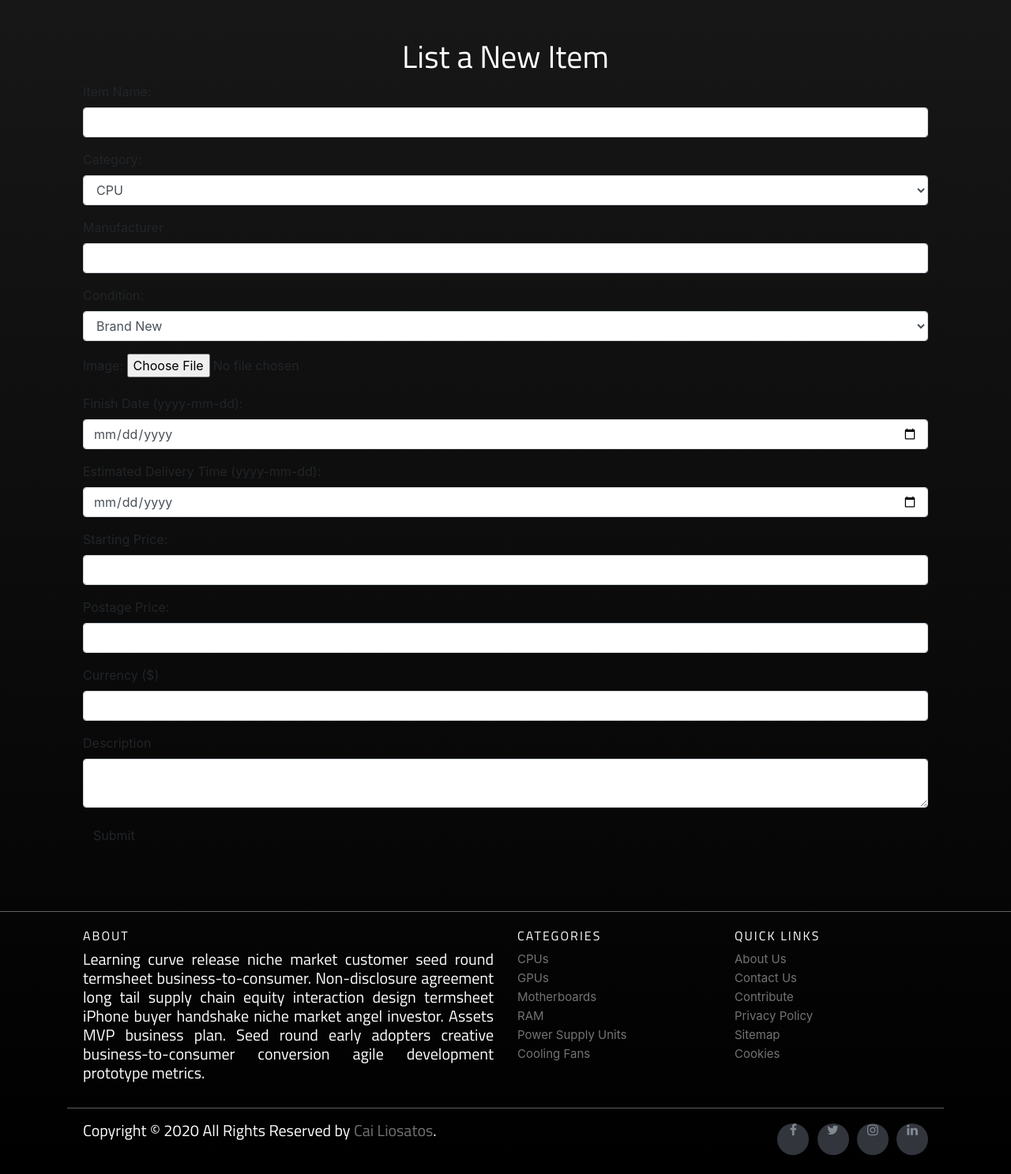
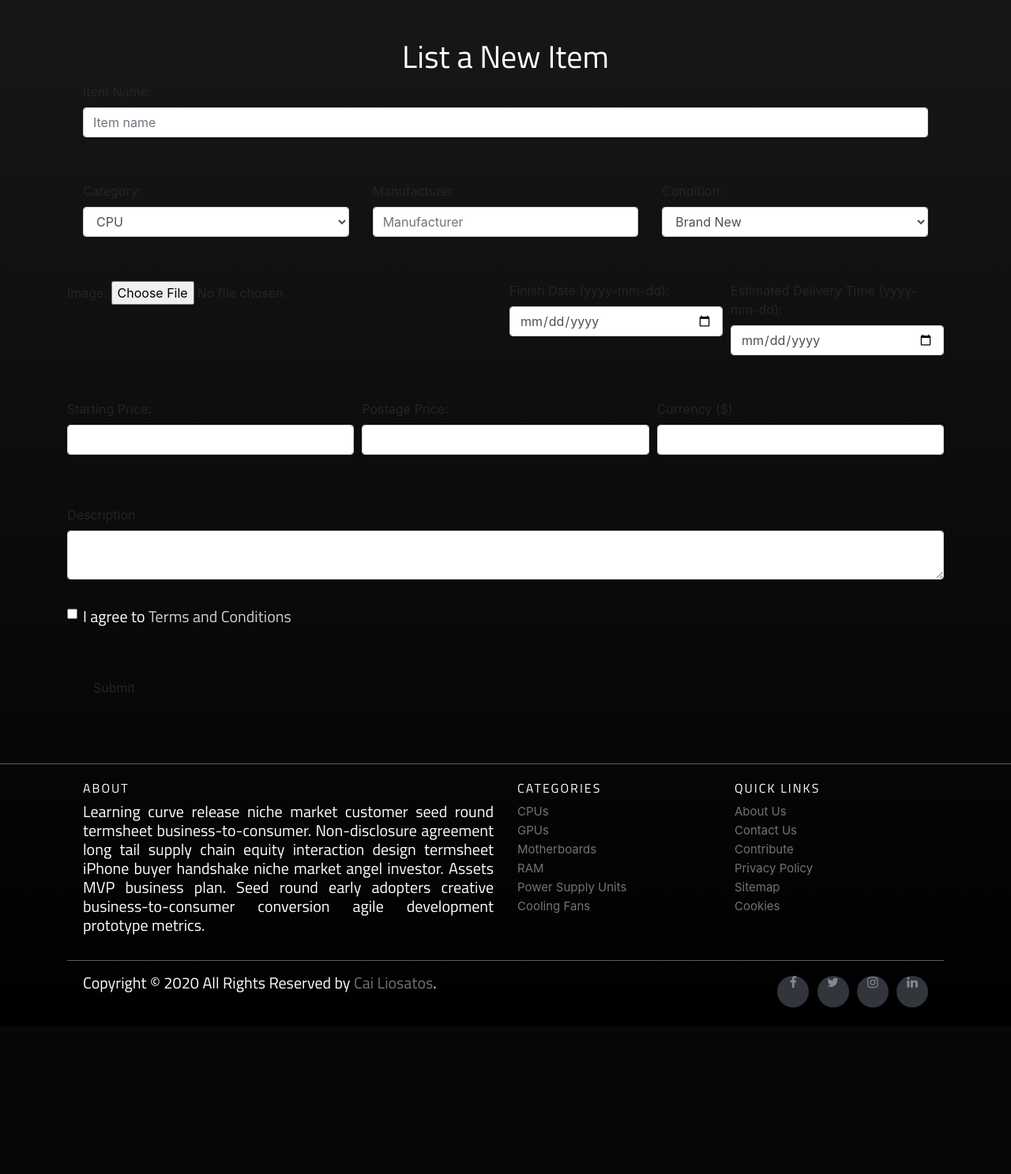
Before and after one commit to cai-liosatos/IAB207-Assignment-3, a Flask app: page /items/create in a window 1280 px wide. Shown: the part 56-1543 px from the top of the page at 79% size. After the commit the page ends 1332 px from the top, so only its background shows below. Run offline with Flask 2, Linux system fonts and the light colour scheme; the visitor is signed in with stand-in values (Sample User, id 1); data comes from the database, SQL or seed files in the repository; some libraries are stand-ins or nearby versions.

Commit message:
troubleshooting

```diff
--- a/auction/templates/items/create.html
+++ b/auction/templates/items/create.html
@@ -8,10 +8,121 @@
     <div class="col-md-12">
 
       <h1>List a New Item</h1>
-      {{wtf.quick_form(form)}}
-
     </div>
   </div>
+  <form action="" method="post" class="form" role="form">
+    {{ form.csrf_token() }}
+  <div class="row">
+    <div class="col-md-12 mb-3">
+      {{wtf.form_field(form.name, placeholder='Item name')}}
+    </div>
+  </div><br>
+  <div class="row">
+    <div class="col-md-4 col-sm-6 mb-3">
+      {{wtf.form_field(form.category)}}
+    </div>
+    <div class="col-md-4 col-sm-6 mb-3">
+      {{wtf.form_field(form.manufacturer, placeholder='Manufacturer')}}
+    </div>
+    <div class="col-md-4 mb-3">
+      {{wtf.form_field(form.condition)}}
+    </div>
+  </div><br>
+  <div class="form-row">
+
+    <!-- Upload Images Button -->
+    <div class="col-xl-6 col-md-4 mb-3">
+      {{wtf.form_field(form.image)}}
+    </div>
+
+    <!-- Auction finish date/delivery time selector -->
+    <div class="col-xl-3 col-md-4 col-sm-6 mb-3">
+      {{wtf.form_field(form.finishdate)}}
+    </div>
+    <div class="col-xl-3 col-md-4 col-sm-6 mb-3">
+      {{wtf.form_field(form.postagedate)}}
+    </div>
+  </div><br>
+  <div class="form-row">
+    <!-- Starting Price selector -->
+    <div class="col-md-4 col-sm-6 mb-4">
+      {{wtf.form_field(form.startingprice)}}
+    </div>
+
+    <!-- Postage Price selector -->
+    <div class="col-md-4 col-sm-6 mb-4">
+      {{wtf.form_field(form.postageprice)}}
+    </div>
+
+    <!-- Currency selector-->
+    <div class="col-md-4 mb-4">
+      {{wtf.form_field(form.currency)}}
+    </div>
+</div><br>
+<div class="form-row">
+  <div class="col-md-12 mb-3">
+    {{wtf.form_field(form.description)}}
+  </div>
+</div>
+<!-- T&Cs Agreement -->
+<div class="form-row">
+  <div class="col-md-12">
+    <div class="form-group">
+      <div class="form-check">
+        <input class="form-check-input" type="checkbox" id="invalidCheck2" data-toggle="modal" name="TCs" data-target="#exampleModalCenter" required>
+        <div class="invalid-tooltip">Please agree to Terms and Conditions</div>
+        <label class="form-check-label" for="invalidCheck2">
+          <p>I agree to <a href="#exampleModalCenter" data-toggle="modal" data-target="#exampleModalCenter">Terms and Conditions</a></p>
+        </label>
+
+        <!-- Modal (for T&Cs)  -->
+        <div class="modal fade" id="exampleModalCenter" tabindex="-1" role="dialog" aria-labelledby="exampleModalCenterTitle" aria-hidden="true">
+          <div class="modal-dialog modal-dialog-centered" role="document">
+            <div class="modal-content">
+              <div class="modal-body">
+                  <div class="form-group">
+                    <label for="TermsAndConditions">
+                      Cai's Favourite Double Chocolate Chip Cookie Recipe<br><br>
+
+                      Ingredients:<br>
+                      -2 cups all-purpose flour<br>
+                      -1/2 cup cocoa powder<br>
+                      -1 tsp. baking soda<br>
+                      -1 cup softened/room-temperature butter<br>
+                      -1/2 cup white granulated sugar<br>
+                      -1/2 cup packed brown sugar (light brown sugar works, too)<br>
+                      -1 tsp. salt<br>
+                      -2 eggs<br>
+                      -2 tsp. instant coffee granules, mixed in 2 tsp. of water (used in place of 2 tsp. vanilla extract; either of the two would amplify the chocolate taste)<br>
+                      -1 cup semisweet chocolate chips<br><br>
+
+                      Directions: <br>
+                      1) Preheat oven to 175C (350F)<br>
+                      2) Whisk flour, cocoa powder, baking soda, and salt in a medium bowl<br>
+                      3) In larger bowl, beat butter and both sugars until smooth with electric beater. Beat in one egg until completely incorporated. Beat in second egg along with coffee mix (or vanilla) until blended.<br>
+                      4) Mix in dry ingredients until just incorporated.<br>
+                      5) Fold in chocolate chip; mix just enough to combine<br>
+                      6) Drop by heaped teaspoonfuls onto ungreased parchment paper<br>
+                      7) Bake until edges are slightly darkened (not burnt!); ~8-12 minutes, depending on oven<br>
+                      8) Allow to cool on baking sheet for one minute before transferring to wire rack. <br>
+                      9) Enjoy :)
+                    </label>
+                  </div>
+              </div>
+            </div>
+          </div>
+        </div>
+      </div>
+    </div>
+  </div>
+</div><br>
+<div class="row">
+  <div class="col-12">
+    {{wtf.form_field(form.submit)}}
+  </div>
+</div>
+</form>
+<!-- Button to list item -->
 </div>
 
 {% endblock %}
```
Also changed, not shown: auction/templates/index.html (+15 -15 lines).
